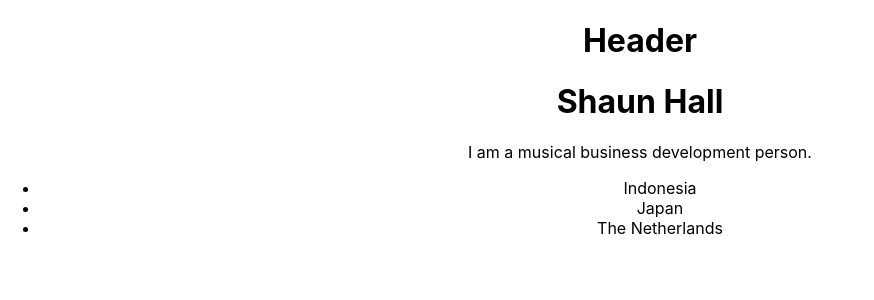
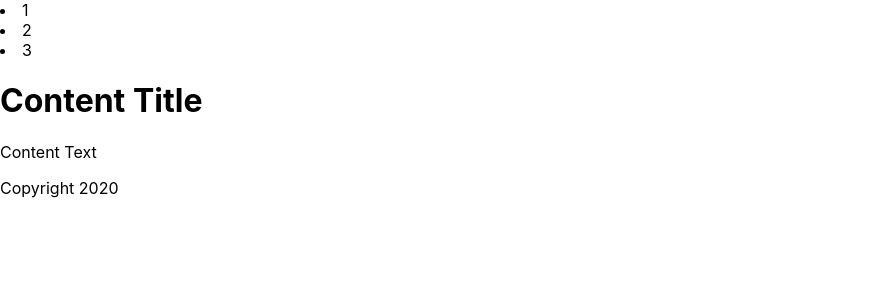
Before and after one commit to shdev2018/react_testing, a React (Create React App) app: page / in a window 1280 px wide. Shown: the top 300 px of the page, without its empty margins (0-874 px from the left). Built offline with nearby package versions, Linux system fonts and the light colour scheme.

Commit message:
Ap.js and main layout components built from scratch.

```diff
--- a/src/App.js
+++ b/src/App.js
@@ -1,15 +1,17 @@
-import React from 'react';
-import logo from './logo.svg';
-import './App.css';
-import MyInfo from './Components/MyInfo'
+import React from 'react'
+
+import NavBar from './Components/NavBar'
+import MainContent from './Components/MainContent'
+import Footer from './Components/Footer'
 
 function App() {
   return (
-    <div className="App">
-      <h1>Header</h1>
-      <MyInfo/>
+    <div>
+      <NavBar />
+      <MainContent />
+      <Footer />
     </div>
-  );
+  )
 }
 
-export default App;
+export default App
--- /dev/null
+++ b/src/Components/Footer.js
@@ -0,0 +1,11 @@
+import React from 'react'
+
+function Footer() {
+    return (
+        <footer>
+            Copyright 2020
+        </footer>
+    )
+}
+
+export default Footer
--- /dev/null
+++ b/src/Components/MainContent.js
@@ -0,0 +1,12 @@
+import React from 'react'
+
+function MainContent() {
+    return (
+        <div>
+            <h1>Content Title</h1>
+            <p>Content Text</p>
+        </div>
+    )
+}
+
+export default MainContent
--- /dev/null
+++ b/src/Components/NavBar.js
@@ -0,0 +1,13 @@
+import React from 'react'
+
+function NavBar() {
+    return (
+        <nav>
+            <li>1</li>
+            <li>2</li>
+            <li>3</li>
+        </nav>
+    )
+}
+
+export default NavBar
```
